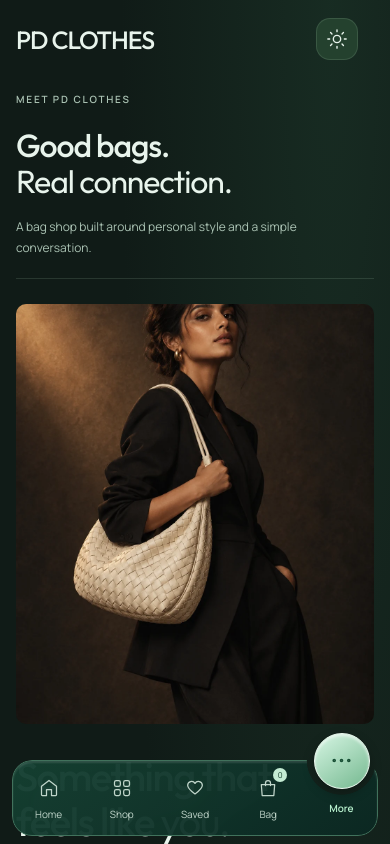
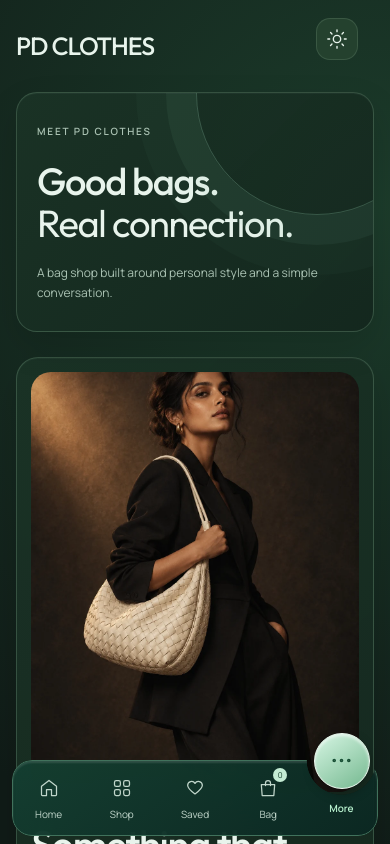
Before and after one commit to PasinduDushangana/PD-Clothes, a plain HTML site: page about.html in a window 390 px wide. Both pictures are taken after a click on the button "Dark mode". Shown: the top 844 px of the page. Drawn offline with Linux system fonts and the light colour scheme.

Commit message:
Refresh shared page design across the storefront

```diff
--- a/about.html
+++ b/about.html
@@ -9,7 +9,7 @@
   <link rel="icon" href="assets/favicon.svg" type="image/svg+xml">
   <script src="appearance.js?v=2"></script>
   <link rel="stylesheet" href="design.css?v=home-nav-5">
-  <link rel="stylesheet" href="reference.css?v=motion-7">
+  <link rel="stylesheet" href="reference.css?v=site-refresh-8">
   <link rel="stylesheet" href="appearance.css?v=cart-3">
   <script src="products.js" defer></script>
   <script src="commerce.js" defer></script>
--- a/appearance.css
+++ b/appearance.css
@@ -63,4 +63,11 @@
 [data-theme="dark"] .card-cart-add { background:#213e2c; border-color:#749d8066; color:#c7ebd5; }
 [data-theme="dark"] .card-cart-add:hover { background:#315c3c; }
 [data-theme="dark"] .maker-credit { color:#9ad8af; }
+[data-theme="dark"] body:not(:has(.boutique-home)) { background:radial-gradient(circle at 96% 8%,#1c3c2b 0,transparent 28%),#101b17; }
+[data-theme="dark"] .page-intro,[data-theme="dark"] .about-layout,[data-theme="dark"] .contact-layout,[data-theme="dark"] .value-grid article {
+  background:linear-gradient(135deg,#1b3326eb,#14271eee); border-color:#779e8255; box-shadow:inset 0 1px #e0ffe809,0 15px 35px #0002;
+}
+[data-theme="dark"] .page-intro h1,[data-theme="dark"] .about-layout h2,[data-theme="dark"] .contact-help h2 { color:#e8f4ec; }
+[data-theme="dark"] .page-intro p { color:#aac2b3; }
+[data-theme="dark"] .detail-image-frame { border-color:#779e8255; box-shadow:0 18px 45px #0003; }
 @media(prefers-reduced-motion:reduce) { .theme-toggle { transition:none; } }
--- a/reference.css
+++ b/reference.css
@@ -176,6 +176,61 @@ h1 em,h2 em,.campaign h1 em { font-style:normal; color:inherit; }
   .product-card:hover .product-image-wrap>img { transform:none!important; filter:none!important; }
 }
 
+/* Shared page art direction */
+body:not(:has(.boutique-home)) {
+  background:
+    radial-gradient(circle at 96% 8%,#d4efe2 0,transparent 26%),
+    radial-gradient(circle at 2% 70%,#e7f4ec 0,transparent 28%),#f5faf7;
+}
+.page-main,.detail-main {
+  position:relative;
+  padding-top:58px;
+}
+.page-intro {
+  position:relative;
+  padding:36px 42px 38px;
+  margin-bottom:40px;
+  border:1px solid #cfe1d5;
+  border-radius:26px;
+  background:linear-gradient(120deg,#ffffffd9,#eaf6efc9);
+  box-shadow:0 16px 35px #1a5a3b09,inset 0 1px #fff;
+  overflow:hidden;
+}
+.page-intro:after {
+  content:''; position:absolute; width:240px; height:240px; right:-65px; top:-120px;
+  border:1px solid #82b89b50; border-radius:50%; box-shadow:0 0 0 30px #82b89b12,0 0 0 60px #82b89b08;
+}
+.page-intro h1 { font-size:clamp(42px,5.5vw,72px); color:#163d2e; }
+.page-intro p { color:#63786d; }
+.page-main .collection { padding-top:0; }
+.page-main .product-grid { gap:27px 22px; }
+.about-layout,.contact-layout {
+  padding:24px;
+  border:1px solid #cfe1d5;
+  border-radius:28px;
+  background:#ffffffa8;
+  box-shadow:0 18px 45px #1a5a3b08,inset 0 1px #fff;
+}
+.about-layout img { border-radius:20px; }
+.about-layout h2,.contact-help h2 { color:#163d2e; }
+.value-grid { gap:24px; }
+.value-grid article { border:1px solid #d2e3d8; border-radius:19px; background:#ffffffa8; box-shadow:inset 0 1px #fff; }
+.contact-card { box-shadow:0 15px 35px #1a5a3b0b; }
+.product-layout { gap:70px; }
+.detail-image-frame { border-radius:26px; border:1px solid #cfe1d5; box-shadow:0 18px 45px #1a5a3b12; }
+.detail-information { box-shadow:0 14px 38px #1a5a3b09,inset 0 1px #fff; }
+.related-section { padding-top:42px; }
+.footer { margin-top:30px; }
+@media(max-width:760px) {
+  .page-main,.detail-main { padding-top:30px; }
+  .page-intro { padding:25px 20px 27px; border-radius:21px; margin-bottom:25px; }
+  .page-intro h1 { font-size:38px; }
+  .about-layout,.contact-layout { padding:14px; border-radius:22px; }
+  .product-layout { gap:25px; }
+  .detail-image-frame { border-radius:20px; }
+  .related-section { padding-top:30px; }
+}
+
 /* Floating desktop navigation; mobile keeps its dedicated bottom dock. */
 @media(min-width:761px) {
   .site-header {
```
Also changed, not shown: contact.html (+1 -1 lines), favorites.html (+1 -1 lines), index.html (+1 -1 lines), product.html (+1 -1 lines), shop.html (+1 -1 lines), README.md.
